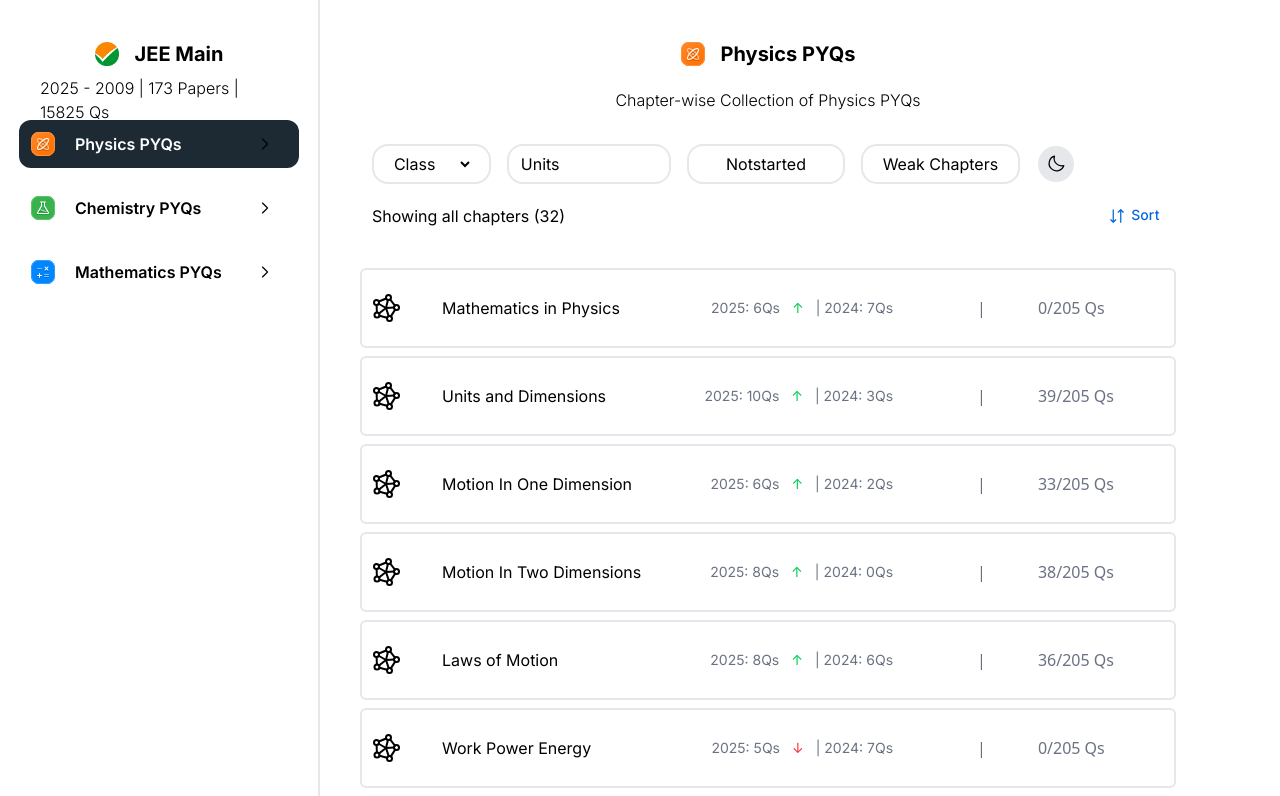
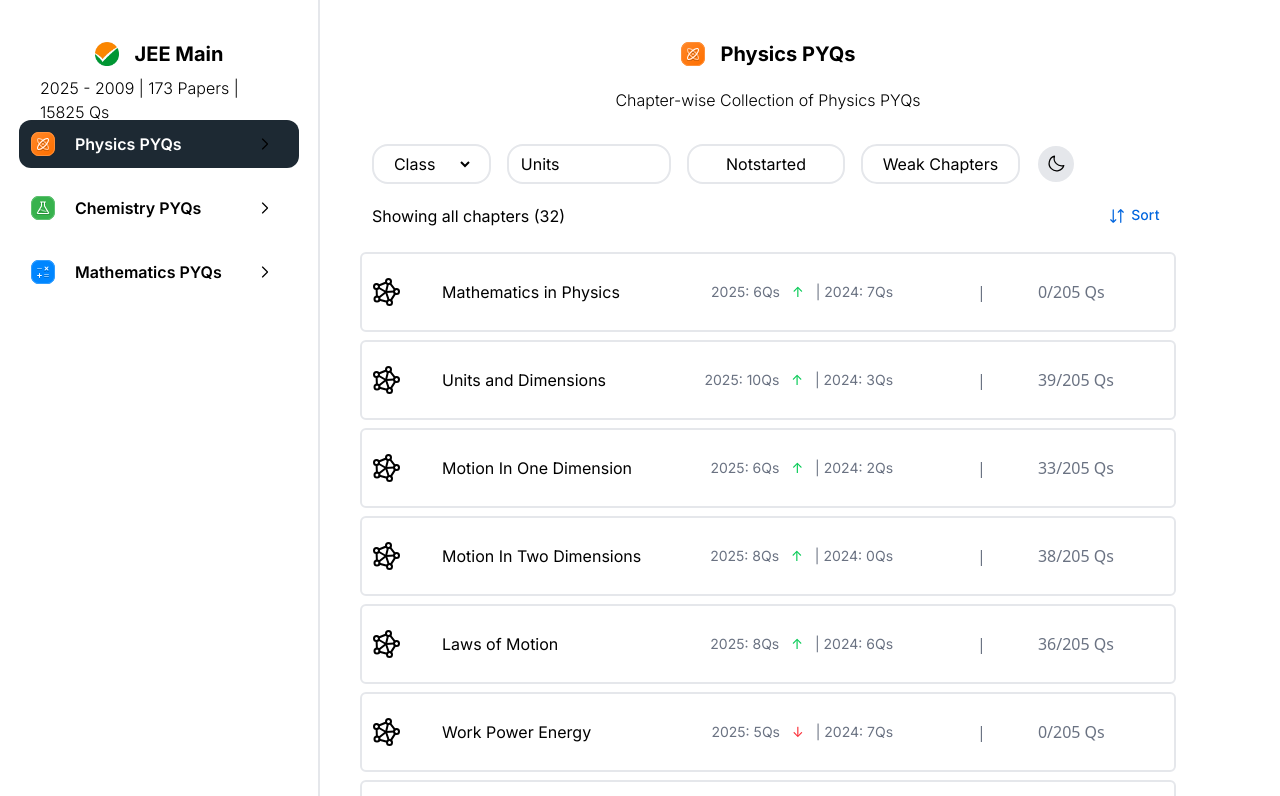
Before and after one commit to 1divyansh0/DivTaskIntern1, a React (Vite) app: page / in a window 1280 px wide. Shown: the top 796 px of the page. Built offline with nearby package versions, Linux system fonts and the light colour scheme.

Commit message:
Your commit message here

```diff
--- a/src/subjects/Physics.jsx
+++ b/src/subjects/Physics.jsx
@@ -125,14 +125,14 @@
                    </div>
 
                 </div>
-                <div className='w-full h-5 font-poppins flex justify-between items-center p-3 dark:text-white'>
+                <div className='w-full h-4  font-poppins flex justify-between items-center p-3 dark:text-white'>
                    Showing all chapters ({fdata.length})
                    <button className='flex'>
                     <img src={btn1} alt=""   />
                     <img src={btn2} alt=""  />
                    </button>
                 </div>
-                <div className='mt-10 flex flex-col gap-2'>
+                <div className='mt-6 flex flex-col gap-2'>
                 {fdata.map((ele)=>{
                   return <Chap name={ele.subject} chapter={ele.chapter} icons={ele.icons} yearWiseQuestionCount={ele.yearWiseQuestionCount} questionSolved={ele.questionSolved}/>
                 })}
```
